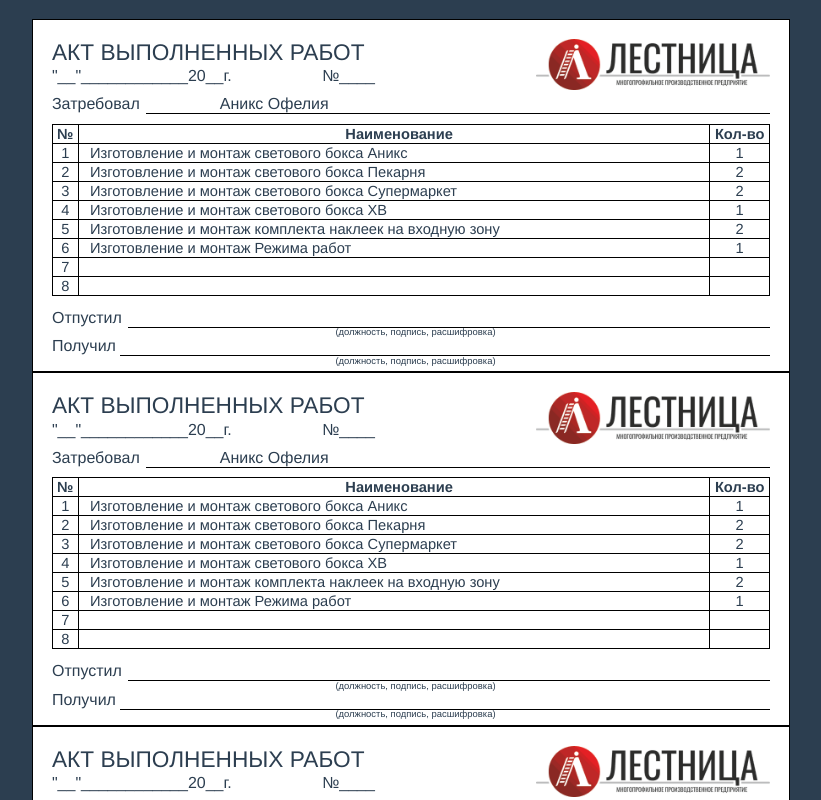
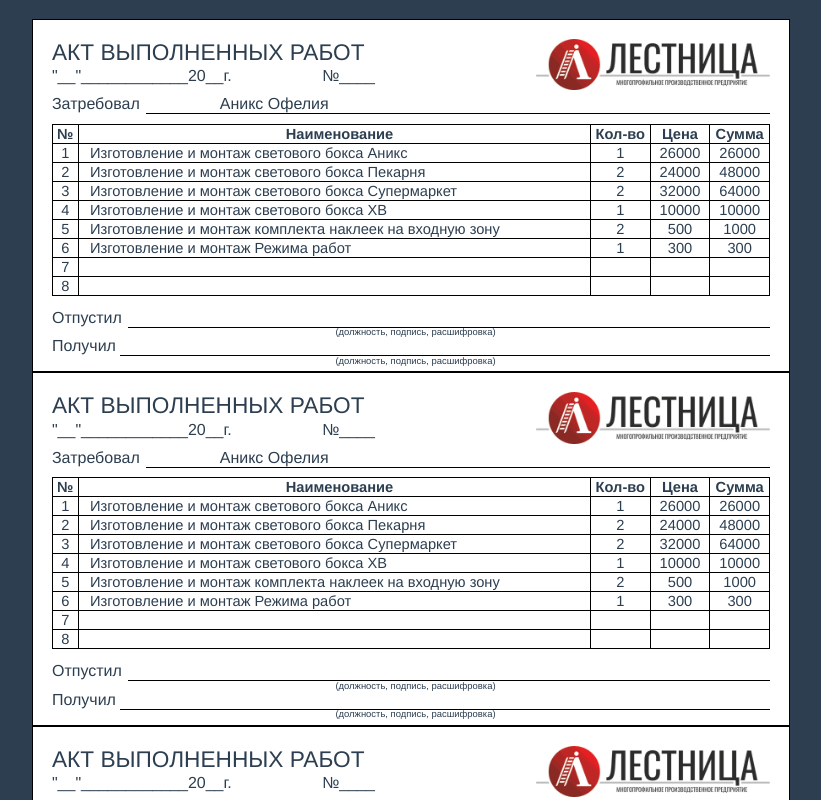
Before and after one commit to 7snak7/accountin_paper, a Vue app: page / in a window 1280 px wide. Shown: the top 800 px of the page, without its empty margins (229-1050 px from the left). Built offline with nearby package versions, Linux system fonts and the light colour scheme.

Commit message:
final print form

```diff
--- a/src/components/AccPaper.vue
+++ b/src/components/AccPaper.vue
@@ -10,10 +10,9 @@
                 { name: 'Изготовление и монтаж светового бокса Супермаркет', col: '2', price: '32000'},
                 { name: 'Изготовление и монтаж светового бокса ХВ', col: '1', price: '10000'},
                 { name: 'Изготовление и монтаж комплекта наклеек на входную зону', col: '2', price: '500'},
-                { name: 'Изготовление и монтаж Режима работ', col: '1', price: '300'},
-        ],
+                { name: 'Изготовление и монтаж Режима работ', col: '1', price: '300'},],
         copies: 3,
-        visiblePrice: false,
+        visiblePrice: true,
         blankHeight: '',
       }
     },
@@ -32,10 +31,13 @@
         emptyElement = 2;
       }else if (this.blankHeight <= 342) {
         emptyElement = 1;
+      }else if (this.blankHeight > 365) {
+        this.copies = 2;
       }
       for (let i=0; i<emptyElement; i++) {
         this.works.push({name: '', col: '', price: ''});
       }
+      console.log(this.blankHeight);
     },
   }
 </script>
@@ -61,7 +63,7 @@
           <td>{{ work.name }}</td>
           <td>{{ work.col }}</td>
           <td v-if="visiblePrice">{{ work.price }}</td>
-          <td v-if="visiblePrice">{{ work.price*work.col }}</td>
+          <td v-if="visiblePrice">{{ (work.price*work.col > 0) ? work.price*work.col : '' }}</td>
         </tr>
       </table>
       <div class="released">Отпустил</div>
```
